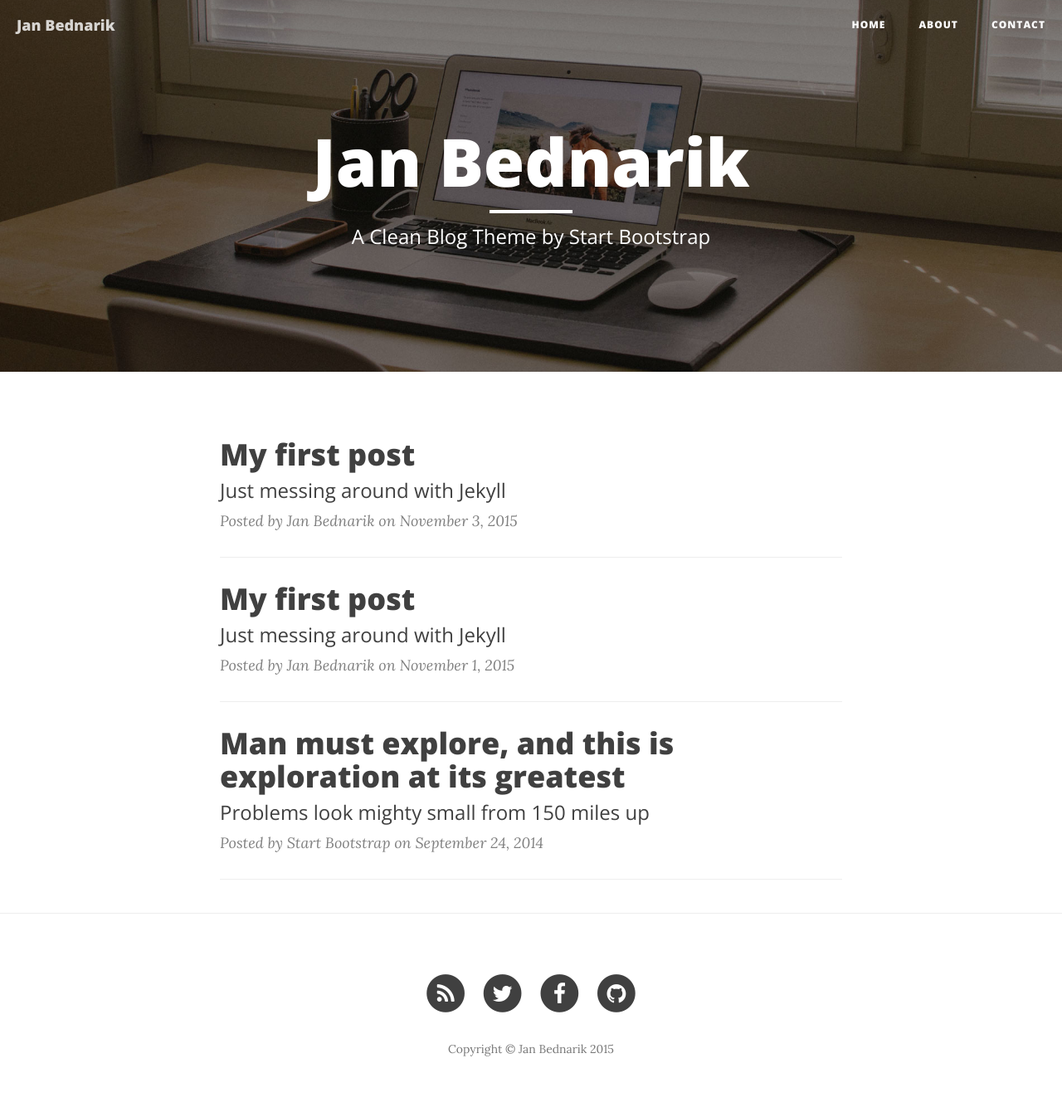
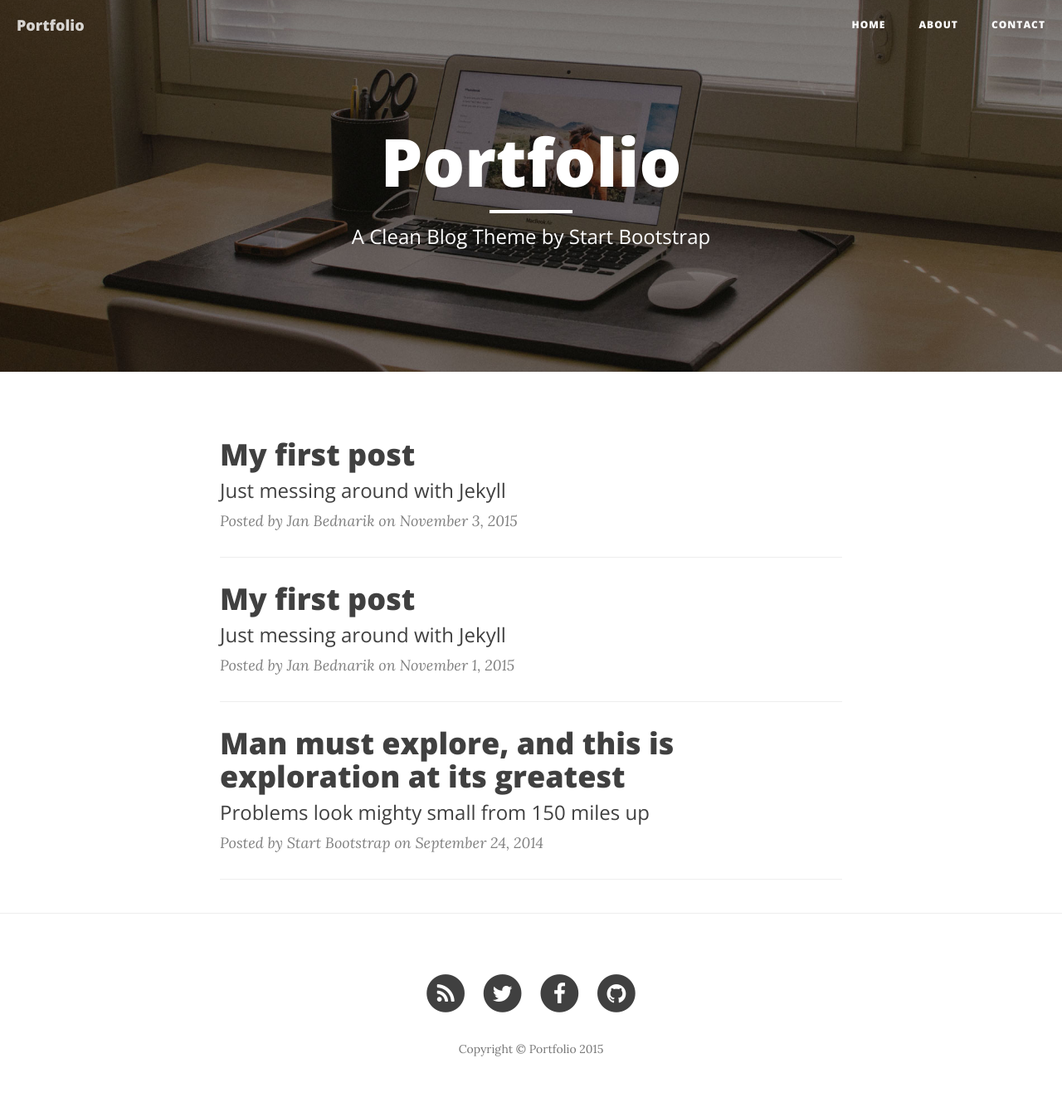
Before and after one commit to bednarikjan/bednarikjan.github.io, a Jekyll site: the page built from index.html, in a window 1280 px wide. Shown: the whole page at 83% size. Built offline with Jekyll 4.4.1, drawn with Linux system fonts in a browser that asks for light colours; nearby versions of some CDN libraries; the list of posts is cut into pages by our own code.

Commit message:
Update _config.yml

```diff
--- a/_config.yml
+++ b/_config.yml
@@ -1,5 +1,5 @@
 # Site settings
-title: Jan Bednarik
+title: Portfolio
 header-img: img/home-bg.jpg
 email: jan.bednarik@hotmail.cz
 description: "Write your site description here. It will be used as your sites meta description as well!"
```
